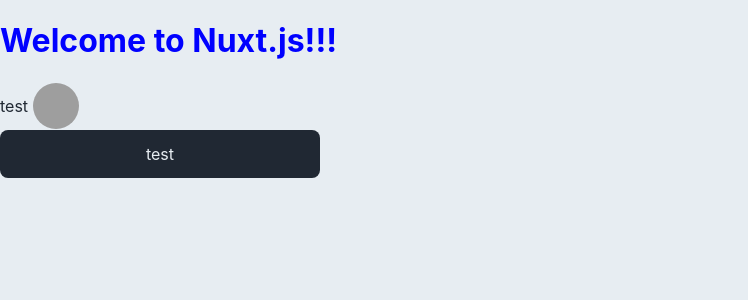
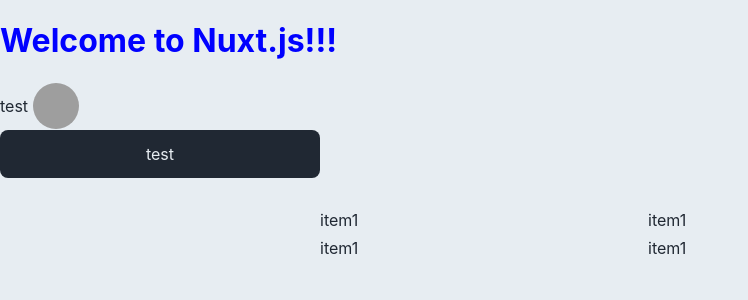
Before and after one commit to yustarandomname/PE-webapp-vue3, a Nuxt app in the folder nuxt-app/: page / in a window 1280 px wide. Shown: the top 300 px of the page, without its empty margins (0-748 px from the left). Built offline with nearby package versions, Linux system fonts and the light colour scheme; grey boxes are pictures that could not be loaded.

Commit message:
Impl: grid

```diff
--- /dev/null
+++ b/nuxt-app/components/Grid.vue
@@ -0,0 +1,37 @@
+<script lang="ts">
+import { defineComponent } from "vue";
+
+export default defineComponent({
+  props: {
+    title: {
+      type: String,
+      default: "",
+    },
+  },
+});
+</script>
+
+<template>
+  <div class="grid">
+    <div v-if="title" class="title">{{ title }}</div>
+    <div class="content">
+      <slot />
+    </div>
+  </div>
+</template>
+
+<style scoped>
+.grid {
+  width: var(--width, 40rem);
+  max-width: var(--max-width);
+  margin: 2rem auto;
+}
+.grid .title {
+  font-size: var(--header);
+}
+.grid .content {
+  display: grid;
+  grid-template-columns: repeat(var(--columns, 2), 1fr);
+  grid-gap: var(--margin-small) var(--margin-large);
+}
+</style>
--- a/nuxt-app/pages/index.vue
+++ b/nuxt-app/pages/index.vue
@@ -3,14 +3,21 @@
     <h1>Welcome to Nuxt.js!!!</h1>
     <Avatar>test</Avatar>
     <Button>test</Button>
+    <Grid>
+      <div>item1</div>
+      <div>item1</div>
+      <div>item1</div>
+      <div>item1</div>
+    </Grid>
   </div>
 </template>
 
 <script>
 import Avatar from "@/components/Avatar.vue";
 import Button from "@/components/Button.vue";
+import Grid from "@/components/Grid.vue";
 export default {
-  components: { Avatar, Button },
+  components: { Avatar, Button, Grid },
 };
 </script>
 
```
